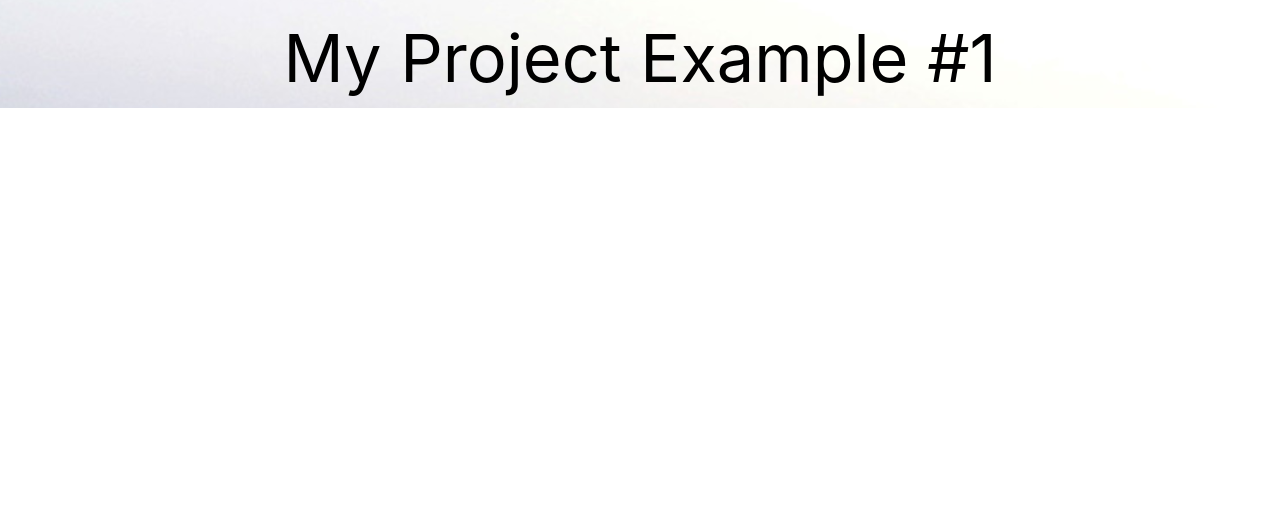
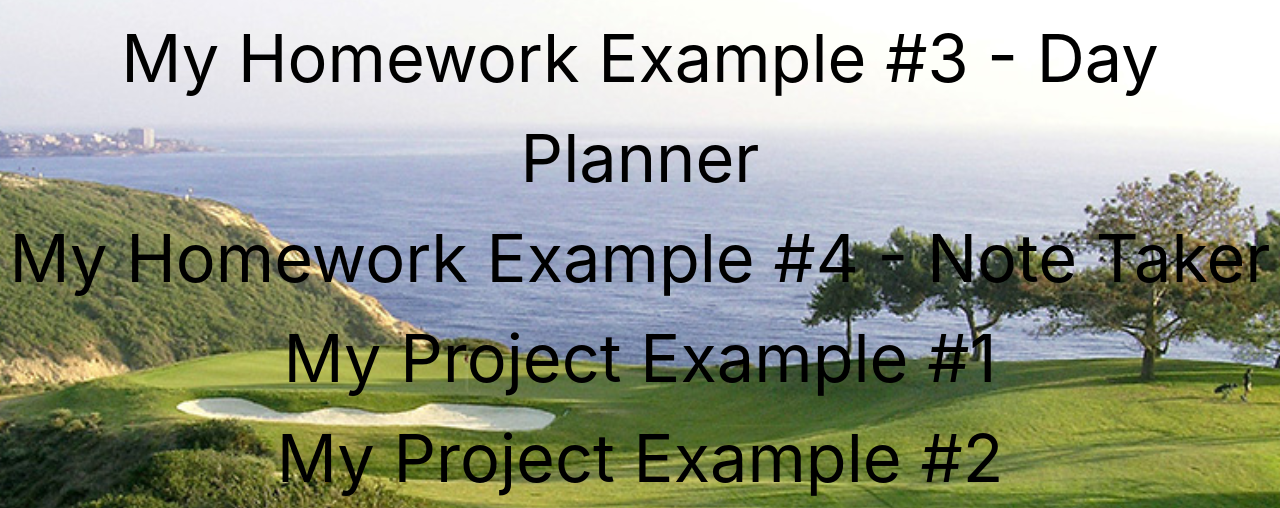
Before and after one commit to ansonhywong/ansonhywong.github.io, a plain HTML site: page github.html in a window 1280 px wide. Shown: the part 880-1388 px from the top of the page. Before the commit the page ends 988 px from the top, so only its background shows below. Drawn offline with nearby package versions, Linux system fonts and the light colour scheme.

Commit message:
updated #2

```diff
--- a/github.html
+++ b/github.html
@@ -9,14 +9,16 @@
   <title>AW | My Biography</title>
   <link rel="stylesheet" href="MyAmazingStyles.css">
   <!-- <link rel="stylesheet" href="https://maxcdn.bootstrapcdn.com/bootstrap/3.3.7/css/bootstrap.min.css" integrity="sha384-BVYiiSIFeK1dGmJRAkycuHAHRg32OmUcww7on3RYdg4Va+PmSTsz/K68vbdEjh4u" crossorigin="anonymous"> -->
-        <link rel="stylesheet" href="https://stackpath.bootstrapcdn.com/bootstrap/4.4.1/css/bootstrap.min.css" integrity="sha384-Vkoo8x4CGsO3+Hhxv8T/Q5PaXtkKtu6ug5TOeNV6gBiFeWPGFN9MuhOf23Q9Ifjh" crossorigin="anonymous">
+  <link rel="stylesheet" href="https://stackpath.bootstrapcdn.com/bootstrap/4.4.1/css/bootstrap.min.css"
+    integrity="sha384-Vkoo8x4CGsO3+Hhxv8T/Q5PaXtkKtu6ug5TOeNV6gBiFeWPGFN9MuhOf23Q9Ifjh" crossorigin="anonymous">
 
 </head>
 
 <body>
   <nav class="navbar navbar-expand-lg navbar-light bg-light">
     <a class="navbar-brand" href="index.html">HOME</a>
-            <button class="navbar-toggler" type="button" data-toggle="collapse" data-target="#navbarSupportedContent" aria-controls="navbarSupportedContent" aria-expanded="false" aria-label="Toggle navigation">
+    <button class="navbar-toggler" type="button" data-toggle="collapse" data-target="#navbarSupportedContent"
+      aria-controls="navbarSupportedContent" aria-expanded="false" aria-label="Toggle navigation">
       <span class="navbar-toggler-icon"></span>
     </button>
 
@@ -90,10 +92,26 @@
       <div class="developer-name">My Homework Example #2 - Weather Dashboard</div>
     </div>
   </a>
+  <a href="https://github.com/ansonhywong/dayplanner" target="_blank">
+    <div class="Black">
+      <div class="developer-name">My Homework Example #3 - Day Planner</div>
+    </div>
+  </a>
+  <a href="https://github.com/ansonhywong/notetaker" target="_blank">
+    <div class="Black">
+      <div class="developer-name">My Homework Example #4 - Note Taker</div>
+    </div>
+  </a>
   <a href="https://github.com/rodrigomgimenes/uoftgroupprojectgeotrivia.github.io" target="_blank">
     <div class="Black">
       <div class="developer-name">My Project Example #1</div>
     </div>
   </a>
+  <a href="https://github.com/morenogomes/project_2" target="_blank">
+    <div class="Black">
+      <div class="developer-name">My Project Example #2</div>
+    </div>
+  </a>
 </body>
+
 </html>
```
Lines whose indentation alone changed are shown as unchanged.
